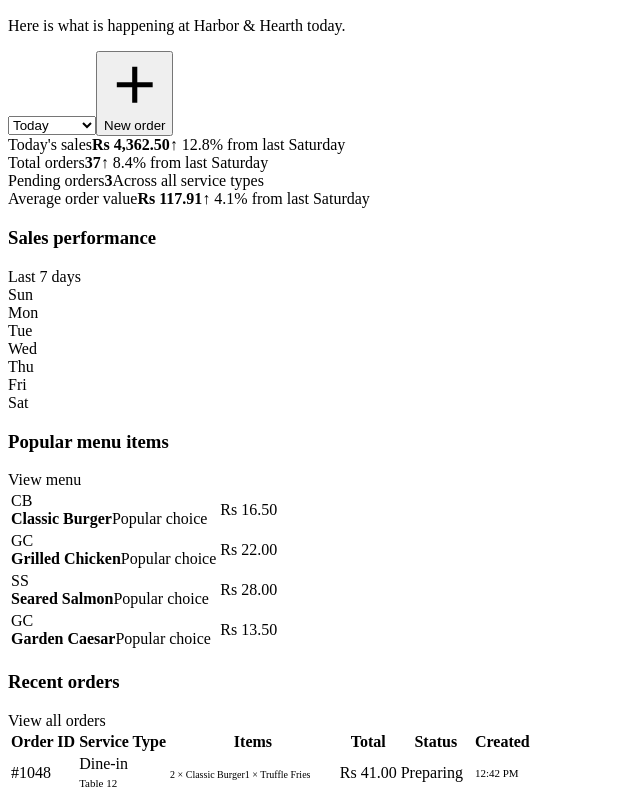
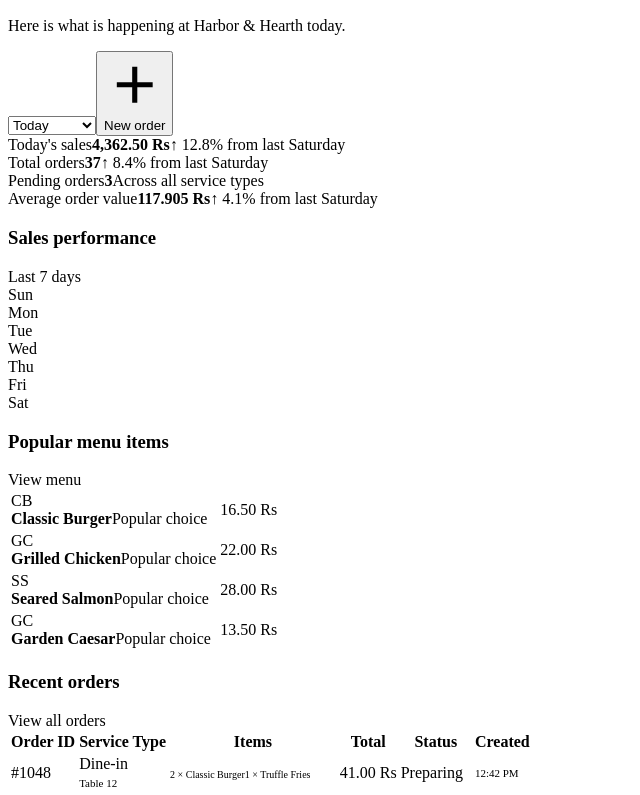
Before and after one commit to faisalraza3130-eng/resturant--management, a React (Vite) app: page / in a window 1280 px wide. Shown: the part 1680-2475 px from the top of the page, without its empty margins (0-640 px from the left). Built offline with nearby package versions, Linux system fonts and the light colour scheme; the HTML template or start-up script is replaced by a standard one; a web font is replaced by a local one.

Commit message:
Updated currency format to [Amount] Rs

```diff
--- a/src/utils.jsx
+++ b/src/utils.jsx
@@ -1,6 +1,6 @@
 import React from 'react';
 
-export const money = n => new Intl.NumberFormat('en-PK', {style:'currency', currency:'PKR'}).format(n);
+export const money = n => new Intl.NumberFormat('en-PK', { minimumFractionDigits: 2 }).format(n) + " Rs";
 
 export const badge = status => (
   <span className={`badge ${status.toLowerCase()}`}>{status}</span>
```
